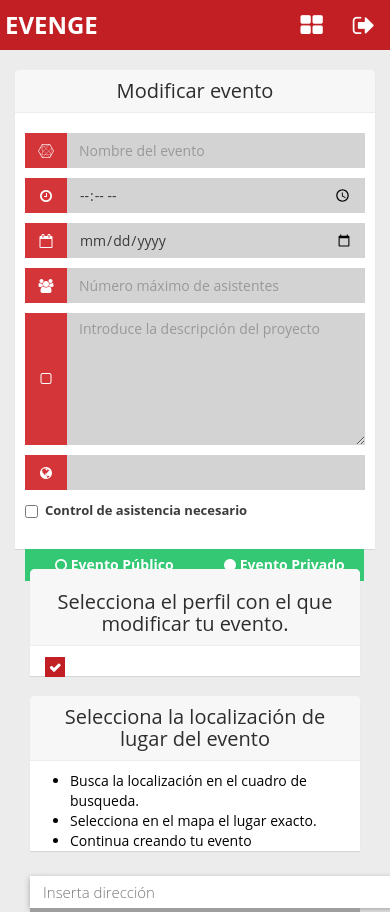
After one commit to evenge/EVENGE, a Python web app: template templates/templateUpdateEvent.html in a window 390 px wide; the page is wider, and only the part inside the window is pictured. The commit adds this page. Shown: the top 912 px of that part. Run offline with Jinja, Linux system fonts and the light colour scheme; the template is opened without the code that fills it, so the values that code supplies are empty; some libraries are stand-ins or nearby versions; grey boxes are pictures that could not be loaded.

Commit message:
Modificar evento

```diff
--- /dev/null
+++ b/_dt/js/updateevent.js
@@ -0,0 +1,86 @@
+var marker;
+var markers = [];
+
+$(document).ready(function() {
+  var coor = $('#map-canvas').data('coord').split(',');
+  putMap(coor);
+
+  $('.evenge-check').on('click', function() {
+    if (!$(this).hasClass('selected')) {
+      $('.evenge-check.selected').removeClass('selected');
+      $(this).addClass('selected');
+    }
+  });
+
+  $('.btn-form').on('click', function(evt) {
+    evt.preventDefault();
+    var isPrivado = true;
+    var lat = false;
+    var lon = false;
+    if ( $(this).data('type') === 'public' ) { isPrivado = false; }
+    if ( marker !== null ) {
+      lat = marker.getPosition().lat();
+      lon = marker.getPosition().lng();
+    }
+
+    var data = {
+      'idE': $('#idEvento').val(),
+      'nombre': $('#nombre').val(),
+      'privado': isPrivado,
+      'hora': $('#hora').val(),
+      'fecha': $('#fecha').val(),
+      'cantidadAsistentes': $('#cantidadAsistentes').val(),
+      'descripcion': $('#descripcion').val(),
+      'lugar': $('#lugar').val(),
+      'asistencia': $('#asistencia').is(':checked'),
+      'latitud': lat,
+      'longitud': lon,
+      'userT': $('.selected').data('us'),
+      'idUser': $('.selected').data('key')
+    };
+
+    $.ajax({
+      type: 'POST',
+      url: '/mEvento',
+      data: data,
+      success: function(resp){
+        if (resp.response === true) {
+          window.location = "/eventos?id="+resp.idEvento;
+        }
+        else
+          alert('Ha habido un error');
+      }
+    });
+  });
+});
+
+function putMap(coor) {
+  map = new google.maps.Map(document.getElementById('map-canvas'), {
+    scrollwheel: false,
+    mapTypeId: google.maps.MapTypeId.ROADMAP,
+    center: new google.maps.LatLng(coor[0],coor[1]),
+    zoom: 16
+  });
+
+  var myLatlng = new google.maps.LatLng(coor[0],coor[1]);
+  var titulo = $('#nombre').val();
+  var fecha = $('#fecha').val();
+  var hora = $('#hora').val();
+  var contentString = '<div class="info-marker"><h5>'+titulo+'</h5><h6>'+hora+'</h6><h6>'+fecha+'</h6></div>';
+  var infowindow = new google.maps.InfoWindow({
+    content: contentString
+  });
+
+  marker = new google.maps.Marker({
+    position: myLatlng,
+    map: map,
+    title: titulo
+  });
+
+  infowindow.open(map,marker);
+
+  google.maps.event.addListener(marker, 'click', function() {
+    infowindow.open(map,marker);
+  });
+
+}
--- a/templates/index.html
+++ b/templates/index.html
@@ -158,7 +158,7 @@ GNU General Public License for more details.
                 <header class="header-evento-miseventos">
                   <a href="/eventos?id={{n.key.id()}}"><h4><strong> {{n.nombre}} </strong></h4></a>
                   <div class="btn-group" role="group" aria-label="...">
-                    <button class="btn btn-default button-modify"><i class="fa fa-pencil-square-o"></i></button>
+                    <a href="/mEvento?id={{n.key.id()}}"<button class="btn btn-default button-modify"><i class="fa fa-pencil-square-o"></i></button></a>
                     <button class="btn btn-default button-delete"><i class="fa fa-times"></i></button>
                   </div>
                 </header>
--- a/templates/templateEvents.html
+++ b/templates/templateEvents.html
@@ -51,7 +51,7 @@ GNU General Public License for more details.
         <a href="https://twitter.com/share" class="twitter-share-button" data-size="large" data-via="grupoEvenge">Tweet</a>
         {% if userCreador %}
         <div class="options-panel pull-right">
-          <button class="btn btn-option"><i class="fa fa-pencil-square-o"></i> <strong>Modificar</strong></button>
+          <a href="/mEvento?id={{ evento.getKey() }}"><button class="btn btn-option"><i class="fa fa-pencil-square-o"></i> <strong>Modificar</strong></button></a>
           <button class="btn btn-option"><i class="fa fa-trash-o"></i> <strong>Eliminar</strong></button>
         </div>
         {% endif %}
--- /dev/null
+++ b/templates/templateUpdateEvent.html
@@ -0,0 +1,108 @@
+<!--
+Evenge - gestor de eventos (events management)
+Copyright (C) 2014 - desarrollo.evenge@gmail.com
+Carlos Campos Fuentes | Francisco Javier Expósito Cruz | Iván Ortega Alba | Victor Coronas Lara
+
+This program is free software: you can redistribute it and/or modify
+it under the terms of the GNU General Public License as published by
+the Free Software Foundation, either version 3 of the License, or
+(at your option) any later version.
+
+This program is distributed in the hope that it will be useful,
+but WITHOUT ANY WARRANTY; without even the implied warranty of
+MERCHANTABILITY or FITNESS FOR A PARTICULAR PURPOSE.  See the
+GNU General Public License for more details.
+-->
+
+{% extends "templates/index.html" %}
+{# tittle: titulo de la página #}
+{% block title %}Modificar Evento{% endblock %}
+{% block styles %}
+<link type="text/css" rel="stylesheet" href="/_dt/css/templateNewEvent.css">
+{% endblock %}
+{# contenido central de la página #}
+{% block content %}
+<!--Formulario evento -->
+<div>
+  <div id="newevent-cont" class="evenge-form col-sm-6 col-lg-6">
+    <h1 class="h1-formtitle">Modificar evento</h1>
+    <form>
+      <input type="hidden" value=" {{ evento.getKey() }}", name="idEvento" id="idEvento">
+      <div class="input-group">
+        <span class="input-group-addon" id="sizing-addon1"><i class="fa fa-connectdevelop fa-fw"></i></span>
+        <input type="text" class="form-control size-35" id="nombre" name="nombre" value="{{ evento.nombre }}" placeholder="Nombre del evento" aria-describedby="sizing-addon1">
+      </div>
+      <div class="input-group">
+        <span class="input-group-addon" id="sizing-addon1"><i class="fa fa-clock-o fa-fw"></i></span>
+        <input type="time"  class="form-control size-35" id="hora" name="hora" value="{{ evento.hora }}" aria-describedby="sizing-addon1">
+      </div>
+      <div class="input-group">
+        <span class="input-group-addon" id="sizing-addon1"><i class="fa fa-calendar-o fa-fw"></i></span>
+        <input type="date" class="form-control size-35" id="fecha" name="fecha" value="{{ evento.fecha }}" aria-describedby="sizing-addon1">
+      </div>
+      <div class="input-group">
+        <span class="input-group-addon" id="sizing-addon1"><i class="fa fa-users fa-fw"></i></span>
+        <input type="number" min="0" class="form-control size-35" id="cantidadAsistentes" name="cantidadAsistentes" value=" {{ evento.asistentes }}" placeholder="Número máximo de asistentes" aria-describedby="sizing-addon1">
+      </div>
+      <div class="input-group">
+        <span class="input-group-addon" id="sizing-addon1"><i class="fa fa-square-o fa-fw"></i></span>
+        <textarea class="form-control" rows="6" placeholder="Introduce la descripción del proyecto"
+                  name="descripcion" id="descripcion">{{ evento.descripcion }}</textarea>
+      </div>
+      <div class="input-group">
+        <span class="input-group-addon" id="sizing-addon1"><i class="fa fa-globe fa-fw"></i></span>
+        <input type="text" class="form-control size-35" id="lugar" name="lugar" value=" {{ evento.lugar }}" placeholder="Lugar" aria-describedby="sizing-addon1">
+      </div>
+      <div class="input-group">
+        <label class="checkbox-inline">
+          <input type="checkbox" name="asistencia" id="asistencia"> Control de asistencia necesario
+        </label>
+      </div>
+      <div class="btn-group btn-block" role="group" aria-label="">
+        <button style="width: 50%;" data-type="public" type="submit" class="btn btn-success btn-form"><i class="fa fa-circle-o"></i> Evento Público</button>
+        <button style="width: 50%;" data-type="private" type="submit" class="btn btn-success btn-form"><i class="fa fa-circle"></i> Evento Privado</button>
+      </div>
+    </form>
+  </div>
+
+  <div class="col-sm-6">
+    <div data-id="{{ usuario.getKey() }}" class="select-content col-sm-12">
+      <h4>Selecciona el perfil con el que modificar tu evento.</h4>
+      <div class="col-sm-12 event-org">
+        <div class="evenge-check-cont">
+          <span data-us="1" data-key="{{ usuario.getKey() }}" class="evenge-check selected"></span>
+          <strong>{{ usuario.nombre }} {{ usuario.apellidos }}</strong>
+        </div>
+        {% if organizacion %}
+        <div class="evenge-check-cont">
+          <span data-us="2" data-key="{{ organizacion.getKey() }}" class="evenge-check"></span>
+          <strong>{{ organizacion.nombre }}</strong>
+        </div>
+        {% endif %}
+      </div>
+    </div>
+
+    <div class="map-content col-sm-12">
+      <div class="row">
+        <div class="consejos-evento col-sm-12">
+          <h4>Selecciona la localización de lugar del evento</h4>
+          <ul>
+            <li>Busca la localización en el cuadro de busqueda.</li>
+            <li>Selecciona en el mapa el lugar exacto.</li>
+            <li>Continua creando tu evento</li>
+          </ul>
+        </div>
+        <input id="pac-input" class="controls" type="text" placeholder="Inserta dirección">
+        <div style="min-width: 310px; height: 330px; margin: 0 auto" id="map-canvas" data-coord="{{ evento.coordenadas }}"></div>
+      </div>
+    </div>
+  </div>
+</div>
+
+<!--/Formulario evento -->
+{% endblock %}
+
+{% block scriptFooter %}
+  <script src="https://maps.googleapis.com/maps/api/js?v=3.exp&signed_in=true&libraries=places"></script>
+  <script type="text/javascript" src="/_dt/js/updateevent.js"></script>
+{% endblock %}
```
Also changed, not shown: _oo/model/controladorEvento.py (+5 -4 lines), index.py (+55 -0 lines).
